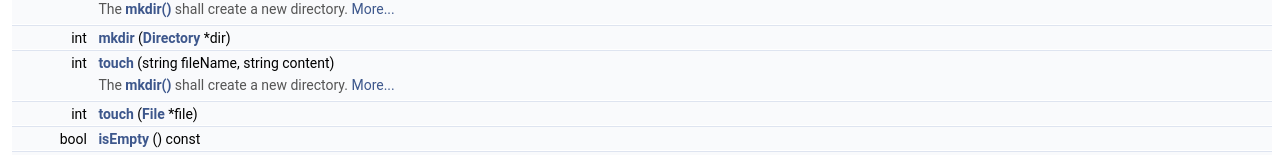
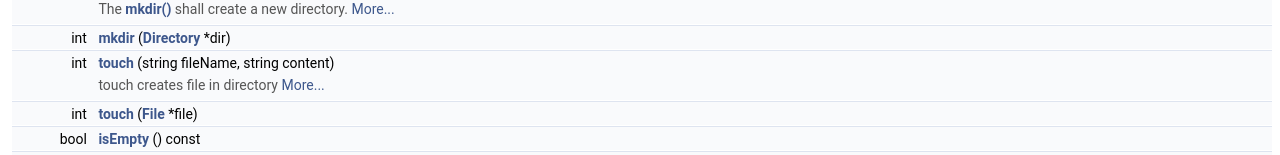
Before and after one commit to Teaching-projects/SZE-MoSzE-2019-Arkona, a plain HTML site: page Docs/class_directory.html in a window 1280 px wide. Shown: the part 416-571 px from the top of the page. Drawn offline with Linux system fonts and the light colour scheme.

Commit message:
build page [skip ci]

```diff
--- a/Docs/class_directory.html
+++ b/Docs/class_directory.html
@@ -87,7 +87,7 @@ Public Member Functions</h2></td></tr>
 <tr class="memitem:a02a77fbbfda041d430ec4d6f78ba8618"><td class="memItemLeft" align="right" valign="top">int&#160;</td><td class="memItemRight" valign="bottom"><a class="el" href="class_directory.html#a02a77fbbfda041d430ec4d6f78ba8618">mkdir</a> (<a class="el" href="class_directory.html">Directory</a> *dir)</td></tr>
 <tr class="separator:a02a77fbbfda041d430ec4d6f78ba8618"><td class="memSeparator" colspan="2">&#160;</td></tr>
 <tr class="memitem:abe82fee2bf7d59d277133848d8c9833d"><td class="memItemLeft" align="right" valign="top">int&#160;</td><td class="memItemRight" valign="bottom"><a class="el" href="class_directory.html#abe82fee2bf7d59d277133848d8c9833d">touch</a> (string fileName, string content)</td></tr>
-<tr class="memdesc:abe82fee2bf7d59d277133848d8c9833d"><td class="mdescLeft">&#160;</td><td class="mdescRight">The <a class="el" href="class_directory.html#adfec0eb4ee88844c1483363b14543e92" title="The mkdir() shall create a new directory. ">mkdir()</a> shall create a new directory.  <a href="#abe82fee2bf7d59d277133848d8c9833d">More...</a><br /></td></tr>
+<tr class="memdesc:abe82fee2bf7d59d277133848d8c9833d"><td class="mdescLeft">&#160;</td><td class="mdescRight">touch creates file in directory  <a href="#abe82fee2bf7d59d277133848d8c9833d">More...</a><br /></td></tr>
 <tr class="separator:abe82fee2bf7d59d277133848d8c9833d"><td class="memSeparator" colspan="2">&#160;</td></tr>
 <tr class="memitem:ab78fbd1a38c3e9f3926372f9fb2ccf5e"><td class="memItemLeft" align="right" valign="top">int&#160;</td><td class="memItemRight" valign="bottom"><a class="el" href="class_directory.html#ab78fbd1a38c3e9f3926372f9fb2ccf5e">touch</a> (<a class="el" href="class_file.html">File</a> *file)</td></tr>
 <tr class="separator:ab78fbd1a38c3e9f3926372f9fb2ccf5e"><td class="memSeparator" colspan="2">&#160;</td></tr>
@@ -519,7 +519,6 @@ Public Member Functions</h2></td></tr>
       </table>
 </div><div class="memdoc">
 
-<p>The <a class="el" href="class_directory.html#adfec0eb4ee88844c1483363b14543e92" title="The mkdir() shall create a new directory. ">mkdir()</a> shall create a new directory. </p>
 <p>touch creates file in directory </p>
 
 </div>
```
Also changed, not shown: Docs/directory_8h_source.html (+1 -1 lines), Docs/file_8h_source.html (+1 -1 lines), 3 other files.
